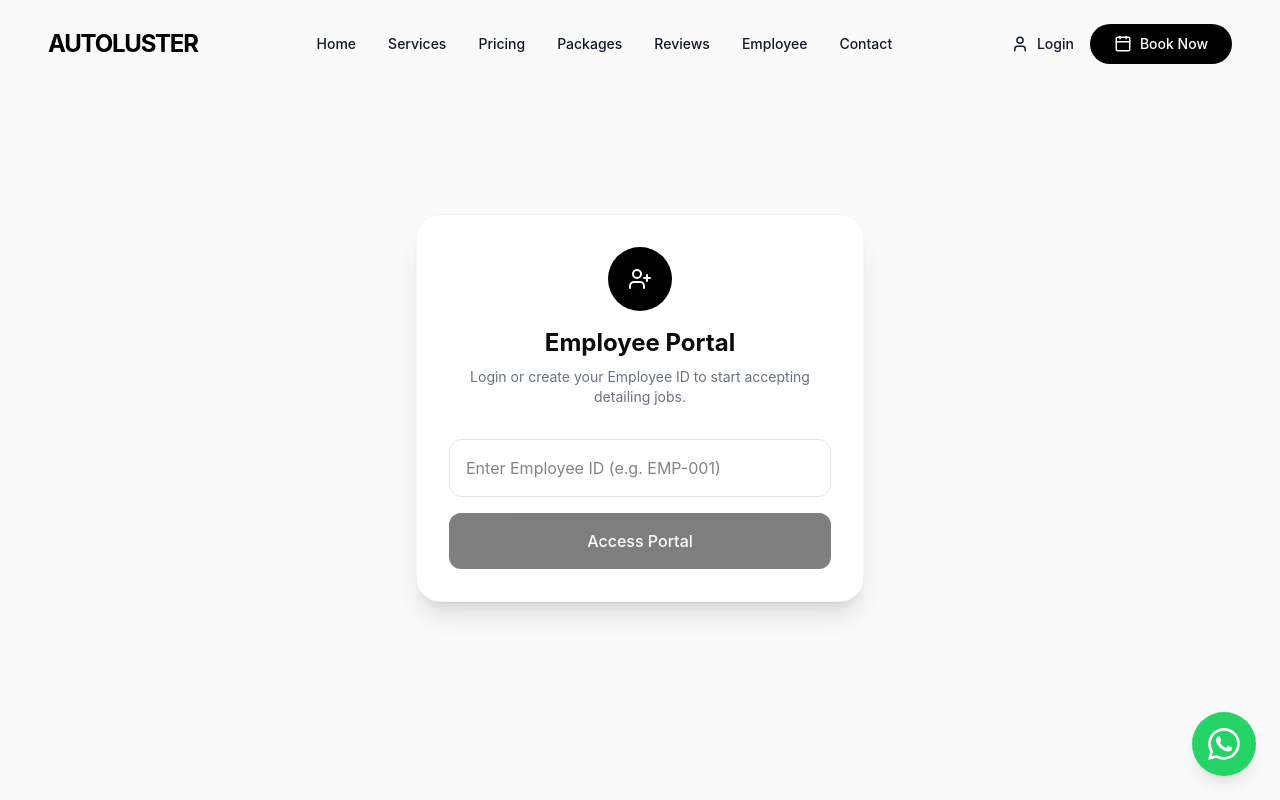
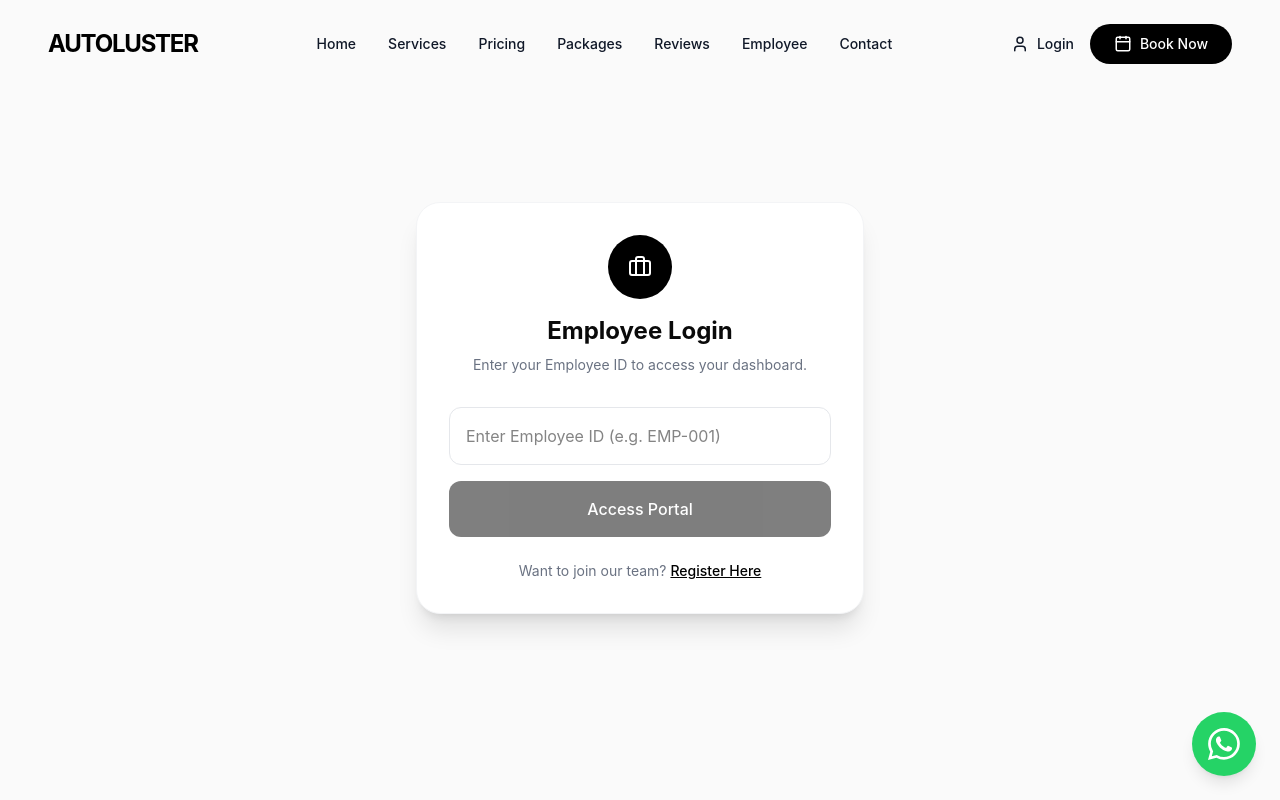
Before and after one commit to yaduskrishna18-cpu/autoluster-car-detailing-booking-portal, a React (Vite) app: page /employee in a window 1280 px wide. Shown: the top 800 px of the page. Built offline with nearby package versions, Linux system fonts and the light colour scheme.

Commit message:
Add employee registration flow

```diff
--- a/src/pages/EmployeePortal.jsx
+++ b/src/pages/EmployeePortal.jsx
@@ -1,6 +1,6 @@
 import { useState } from 'react';
-import { motion } from 'framer-motion';
-import { UserPlus, Briefcase, IndianRupee, Clock, MapPin, CheckCircle2 } from 'lucide-react';
+import { motion, AnimatePresence } from 'framer-motion';
+import { UserPlus, Briefcase, IndianRupee, Clock, MapPin, CheckCircle2, ChevronRight, User, Mail, Phone } from 'lucide-react';
 
 const mockOrders = [
   { id: 'ORD-1092', service: 'Full Body Detailing', vehicle: 'BMW 5 Series', time: '10:00 AM', location: 'GPS: 12.9716, 77.5946', payout: 1500, status: 'Pending' },
@@ -9,11 +9,22 @@ const mockOrders = [
 
 export default function EmployeePortal() {
   const [isLoggedIn, setIsLoggedIn] = useState(false);
+  const [authMode, setAuthMode] = useState('login'); // 'login', 'register', 'pending'
   const [empId, setEmpId] = useState('');
+
+  // Registration Form State
+  const [regData, setRegData] = useState({ name: '', email: '', phone: '', location: '' });
+
   const [orders, setOrders] = useState(mockOrders);
 
   const handleLogin = () => {
     if (empId) setIsLoggedIn(true);
+  };
+
+  const handleRegister = () => {
+    if (regData.name && regData.phone && regData.location) {
+      setAuthMode('pending');
+    }
   };
 
   const completeOrder = (id) => {
@@ -23,13 +34,22 @@ export default function EmployeePortal() {
   if (!isLoggedIn) {
     return (
       <div className="pt-24 pb-20 min-h-screen bg-[#fafafa] flex items-center justify-center">
-        <div className="bg-white rounded-3xl p-8 border border-gray-100 shadow-xl w-full max-w-md">
+        <div className="bg-white rounded-3xl p-8 border border-gray-100 shadow-xl w-full max-w-md overflow-hidden relative">
+
+          <AnimatePresence mode="wait">
+            {authMode === 'login' && (
+              <motion.div
+                key="login"
+                initial={{ opacity: 0, x: -20 }}
+                animate={{ opacity: 1, x: 0 }}
+                exit={{ opacity: 0, x: 20 }}
+              >
                 <div className="text-center mb-8">
                   <div className="w-16 h-16 bg-black text-white rounded-full flex items-center justify-center mx-auto mb-4">
-              <UserPlus size={24} />
+                    <Briefcase size={24} />
                   </div>
-            <h1 className="text-2xl font-bold">Employee Portal</h1>
-            <p className="text-gray-500 text-sm mt-2">Login or create your Employee ID to start accepting detailing jobs.</p>
+                  <h1 className="text-2xl font-bold">Employee Login</h1>
+                  <p className="text-gray-500 text-sm mt-2">Enter your Employee ID to access your dashboard.</p>
                 </div>
 
                 <input
@@ -46,6 +66,92 @@ export default function EmployeePortal() {
                 >
                   Access Portal
                 </button>
+
+                <div className="mt-6 text-center text-sm">
+                  <span className="text-gray-500">Want to join our team? </span>
+                  <button onClick={() => setAuthMode('register')} className="text-black font-medium underline">Register Here</button>
+                </div>
+              </motion.div>
+            )}
+
+            {authMode === 'register' && (
+              <motion.div
+                key="register"
+                initial={{ opacity: 0, x: 20 }}
+                animate={{ opacity: 1, x: 0 }}
+                exit={{ opacity: 0, x: -20 }}
+              >
+                <div className="text-center mb-6">
+                  <div className="w-16 h-16 bg-gray-50 rounded-full flex items-center justify-center mx-auto mb-4 border border-gray-100">
+                    <UserPlus size={24} className="text-gray-800" />
+                  </div>
+                  <h1 className="text-2xl font-bold">Join Autoluster</h1>
+                  <p className="text-gray-500 text-sm mt-2">Apply to become a detailing specialist.</p>
+                </div>
+
+                <div className="space-y-4 mb-6">
+                  <div className="relative">
+                    <input type="text" placeholder="Full Name" value={regData.name} onChange={e => setRegData({...regData, name: e.target.value})} className="w-full p-4 pl-11 border border-gray-200 rounded-xl focus:outline-none focus:ring-1 focus:ring-black text-sm" />
+                    <User size={18} className="absolute left-4 top-1/2 transform -translate-y-1/2 text-gray-400" />
+                  </div>
+                  <div className="relative">
+                    <input type="email" placeholder="Email Address" value={regData.email} onChange={e => setRegData({...regData, email: e.target.value})} className="w-full p-4 pl-11 border border-gray-200 rounded-xl focus:outline-none focus:ring-1 focus:ring-black text-sm" />
+                    <Mail size={18} className="absolute left-4 top-1/2 transform -translate-y-1/2 text-gray-400" />
+                  </div>
+                  <div className="relative">
+                    <input type="tel" placeholder="Phone Number" value={regData.phone} onChange={e => setRegData({...regData, phone: e.target.value})} className="w-full p-4 pl-11 border border-gray-200 rounded-xl focus:outline-none focus:ring-1 focus:ring-black text-sm" />
+                    <Phone size={18} className="absolute left-4 top-1/2 transform -translate-y-1/2 text-gray-400" />
+                  </div>
+                  <div className="relative">
+                    <input type="text" placeholder="City / Operating Location" value={regData.location} onChange={e => setRegData({...regData, location: e.target.value})} className="w-full p-4 pl-11 border border-gray-200 rounded-xl focus:outline-none focus:ring-1 focus:ring-black text-sm" />
+                    <MapPin size={18} className="absolute left-4 top-1/2 transform -translate-y-1/2 text-gray-400" />
+                  </div>
+                </div>
+
+                <button
+                  onClick={handleRegister}
+                  disabled={!regData.name || !regData.phone || !regData.location}
+                  className="w-full bg-black text-white py-4 rounded-xl font-medium flex items-center justify-center gap-2 hover:bg-gray-800 transition-colors disabled:opacity-50"
+                >
+                  Send Request to Owner <ChevronRight size={18} />
+                </button>
+
+                <div className="mt-6 text-center text-sm">
+                  <span className="text-gray-500">Already have an ID? </span>
+                  <button onClick={() => setAuthMode('login')} className="text-black font-medium underline">Login</button>
+                </div>
+              </motion.div>
+            )}
+
+            {authMode === 'pending' && (
+              <motion.div
+                key="pending"
+                initial={{ opacity: 0, scale: 0.95 }}
+                animate={{ opacity: 1, scale: 1 }}
+                className="text-center py-6"
+              >
+                <div className="w-20 h-20 bg-blue-50 rounded-full flex items-center justify-center mx-auto mb-6">
+                  <CheckCircle2 size={40} className="text-blue-600" />
+                </div>
+                <h1 className="text-2xl font-bold mb-4">Request Submitted!</h1>
+                <p className="text-gray-500 text-sm leading-relaxed mb-8">
+                  Your application has been sent directly to the owner for review.
+                  <br/><br/>
+                  After acceptance, you will receive your permanent <b>Employee ID</b> via WhatsApp or Email.
+                </p>
+                <button
+                  onClick={() => {
+                    setAuthMode('login');
+                    setRegData({ name: '', email: '', phone: '', location: '' });
+                  }}
+                  className="w-full text-black py-4 rounded-xl font-medium border border-gray-200 hover:bg-gray-50 transition-colors"
+                >
+                  Return to Login
+                </button>
+              </motion.div>
+            )}
+          </AnimatePresence>
+
         </div>
       </div>
     );
```
Lines whose indentation alone changed are shown as unchanged.
